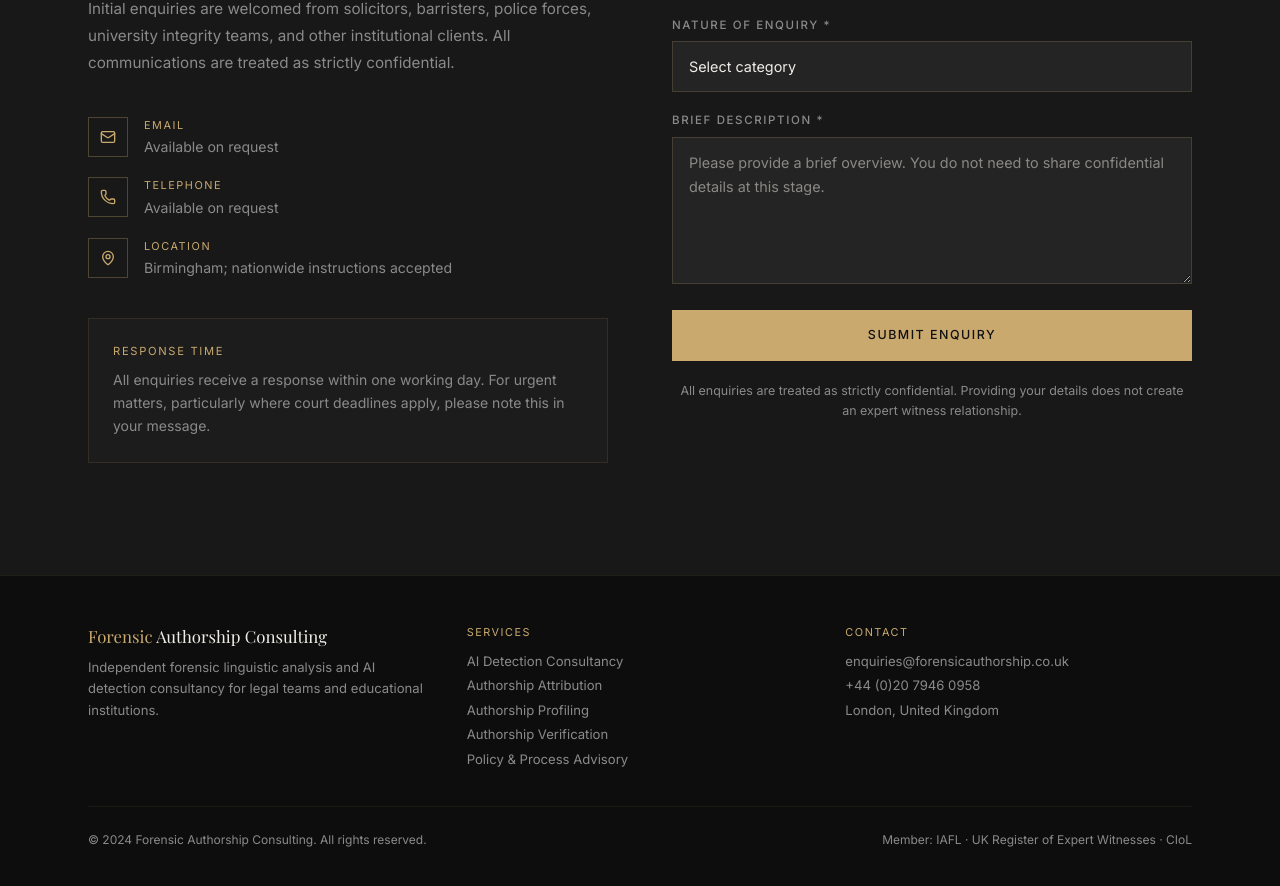
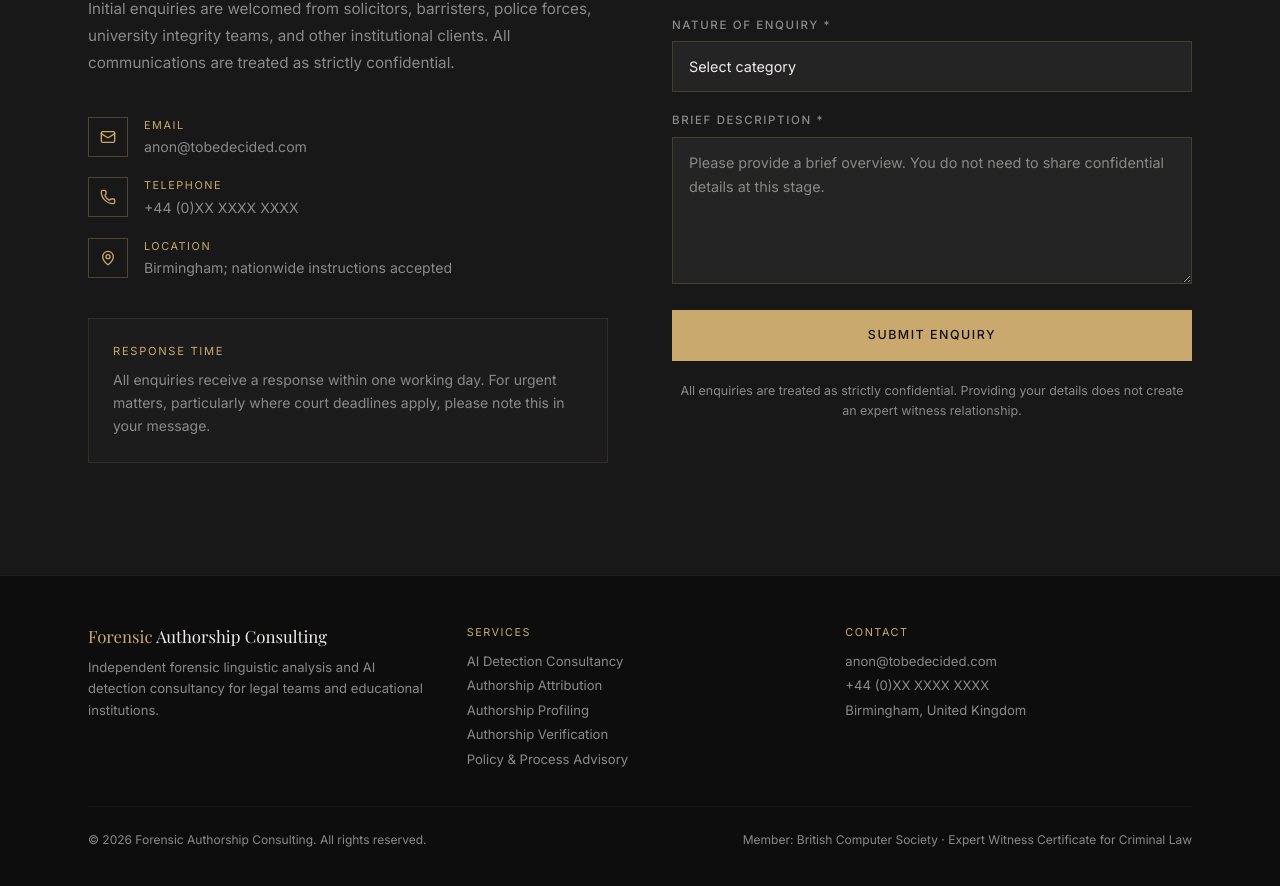
Before and after one commit to john6938/forensic-authorship, a React (Vite) app: page / in a window 1280 px wide. Shown: the part 5534-6420 px from the top of the page. Built offline with nearby package versions, Linux system fonts and the light colour scheme; a web font is replaced by a local one.

Commit message:
Update contact details, copyright year, and footer memberships

```diff
--- a/src/app/components/Contact.tsx
+++ b/src/app/components/Contact.tsx
@@ -58,8 +58,8 @@
 
             <div style={{ display: "flex", flexDirection: "column", gap: "1.25rem", marginBottom: "2.5rem" }}>
               {[
-                { icon: Mail, label: "Email", value: "Available on request" },
-                { icon: Phone, label: "Telephone", value: "Available on request" },
+                { icon: Mail, label: "Email", value: "anon@tobedecided.com" },
+                { icon: Phone, label: "Telephone", value: "+44 (0)XX XXXX XXXX" },
                 { icon: MapPin, label: "Location", value: "Birmingham; nationwide instructions accepted" },
               ].map(({ icon: Icon, label, value }) => (
                 <div key={label} style={{ display: "flex", gap: "1rem", alignItems: "flex-start" }}>
--- a/src/app/components/Footer.tsx
+++ b/src/app/components/Footer.tsx
@@ -24,14 +24,14 @@
           </div>
           <div>
             <p style={{ fontFamily: "Inter, sans-serif", color: GOLD, fontSize: "0.68rem", letterSpacing: "0.14em", textTransform: "uppercase", marginBottom: "0.75rem" }}>Contact</p>
-            {["enquiries@forensicauthorship.co.uk", "+44 (0)20 7946 0958", "London, United Kingdom"].map(v => (
+            {["anon@tobedecided.com", "+44 (0)XX XXXX XXXX", "Birmingham, United Kingdom"].map(v => (
               <p key={v} style={{ fontFamily: "Inter, sans-serif", color: MUTED, fontSize: "0.82rem", marginBottom: "0.3rem" }}>{v}</p>
             ))}
           </div>
         </div>
         <div style={{ borderTop: "1px solid rgba(201,169,110,0.08)", paddingTop: "1.5rem", display: "flex", flexWrap: "wrap", justifyContent: "space-between", gap: "0.5rem" }}>
-          <p style={{ fontFamily: "Inter, sans-serif", color: MUTED, fontSize: "0.75rem" }}>© 2024 Forensic Authorship Consulting. All rights reserved.</p>
-          <p style={{ fontFamily: "Inter, sans-serif", color: MUTED, fontSize: "0.75rem" }}>Member: IAFL · UK Register of Expert Witnesses · CIoL</p>
+          <p style={{ fontFamily: "Inter, sans-serif", color: MUTED, fontSize: "0.75rem" }}>© 2026 Forensic Authorship Consulting. All rights reserved.</p>
+          <p style={{ fontFamily: "Inter, sans-serif", color: MUTED, fontSize: "0.75rem" }}>Member: British Computer Society · Expert Witness Certificate for Criminal Law</p>
         </div>
       </div>
     </footer>
```
